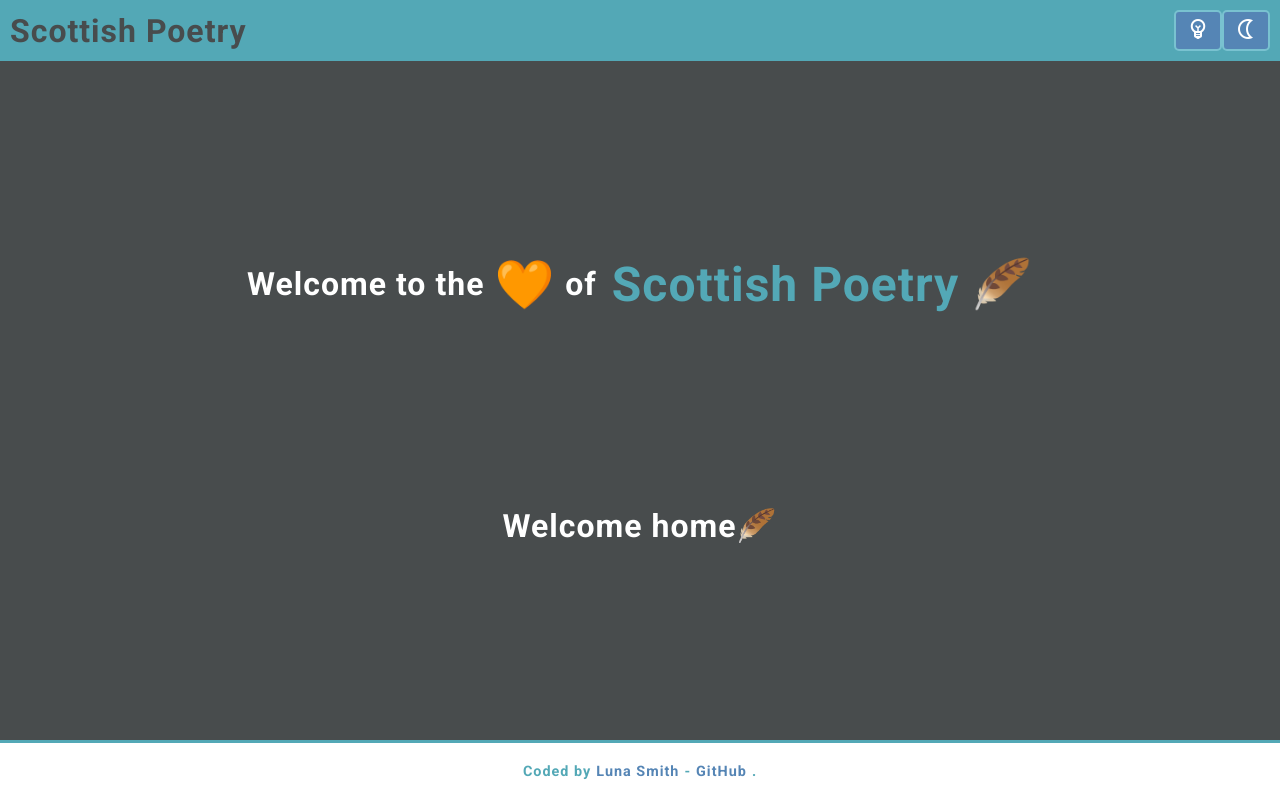
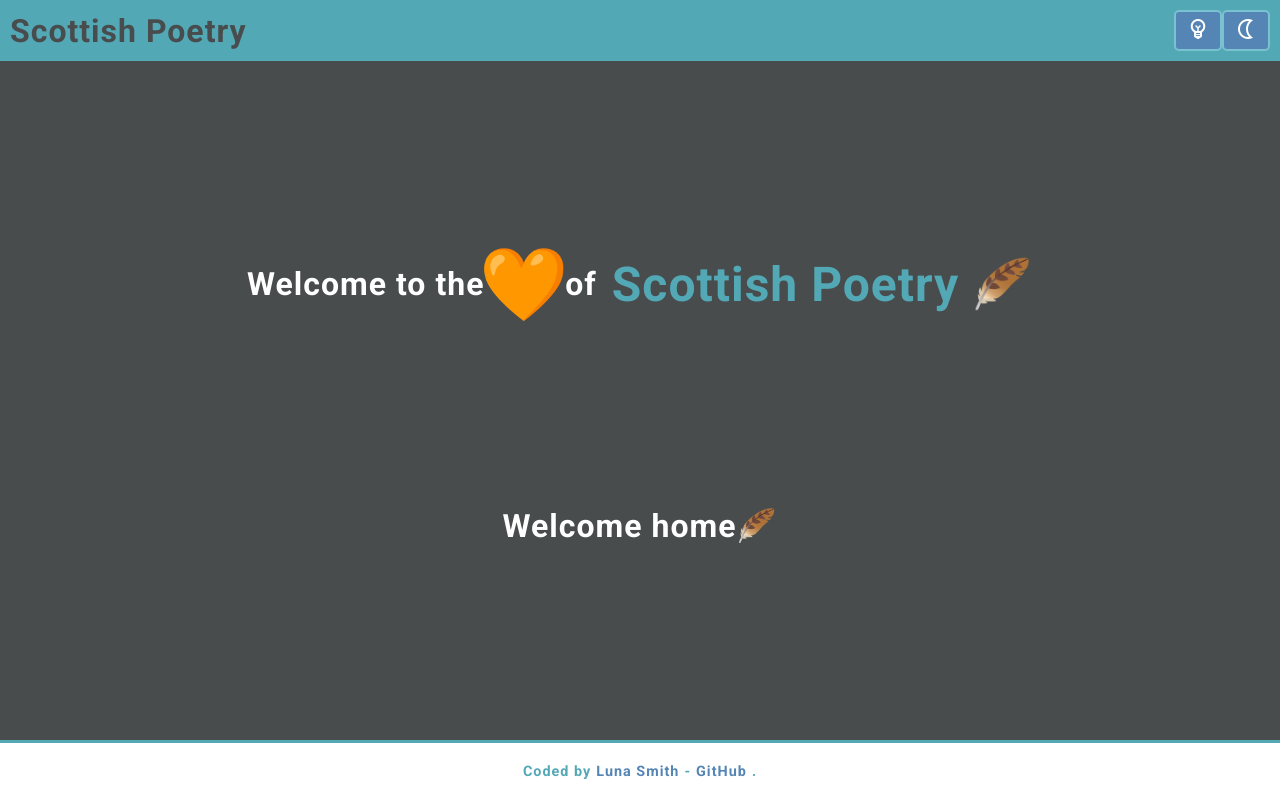
Before and after one commit to Lu-Smith/poetry-react, a React (Vite) app: page / in a window 1280 px wide. Built offline with nearby package versions, Linux system fonts and the light colour scheme.

Commit message:
Updated IntroPage.tsx

```diff
--- a/src/components/IntroPage.tsx
+++ b/src/components/IntroPage.tsx
@@ -139,9 +139,9 @@ const IntroPage: React.FC = () => {
           Welcome to the
         </motion.h2>
         <motion.div
-          initial={{ opacity: 0, scale: 0.5 }}
-          animate={{ opacity: 1, scale: 1 }}
-          transition={{ duration: 2 }}
+          initial={{ scale: 0.5 }}
+          animate={{ scale: [1, 1.5, 1] }}
+          transition={{ duration: 1, repeat: Infinity, repeatType: "loop" }}
           className='heart'>
           🧡
         </motion.div>
```
